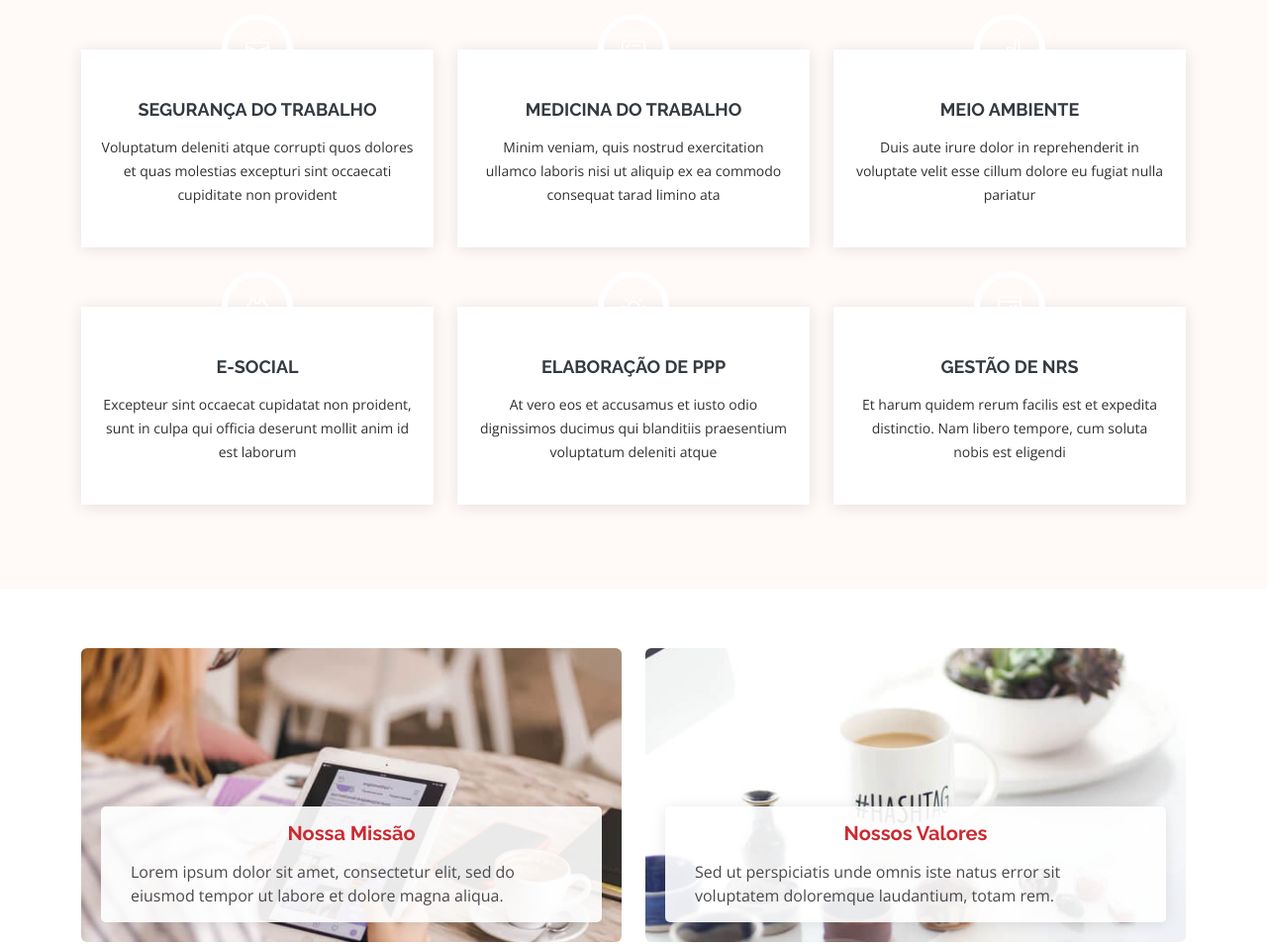
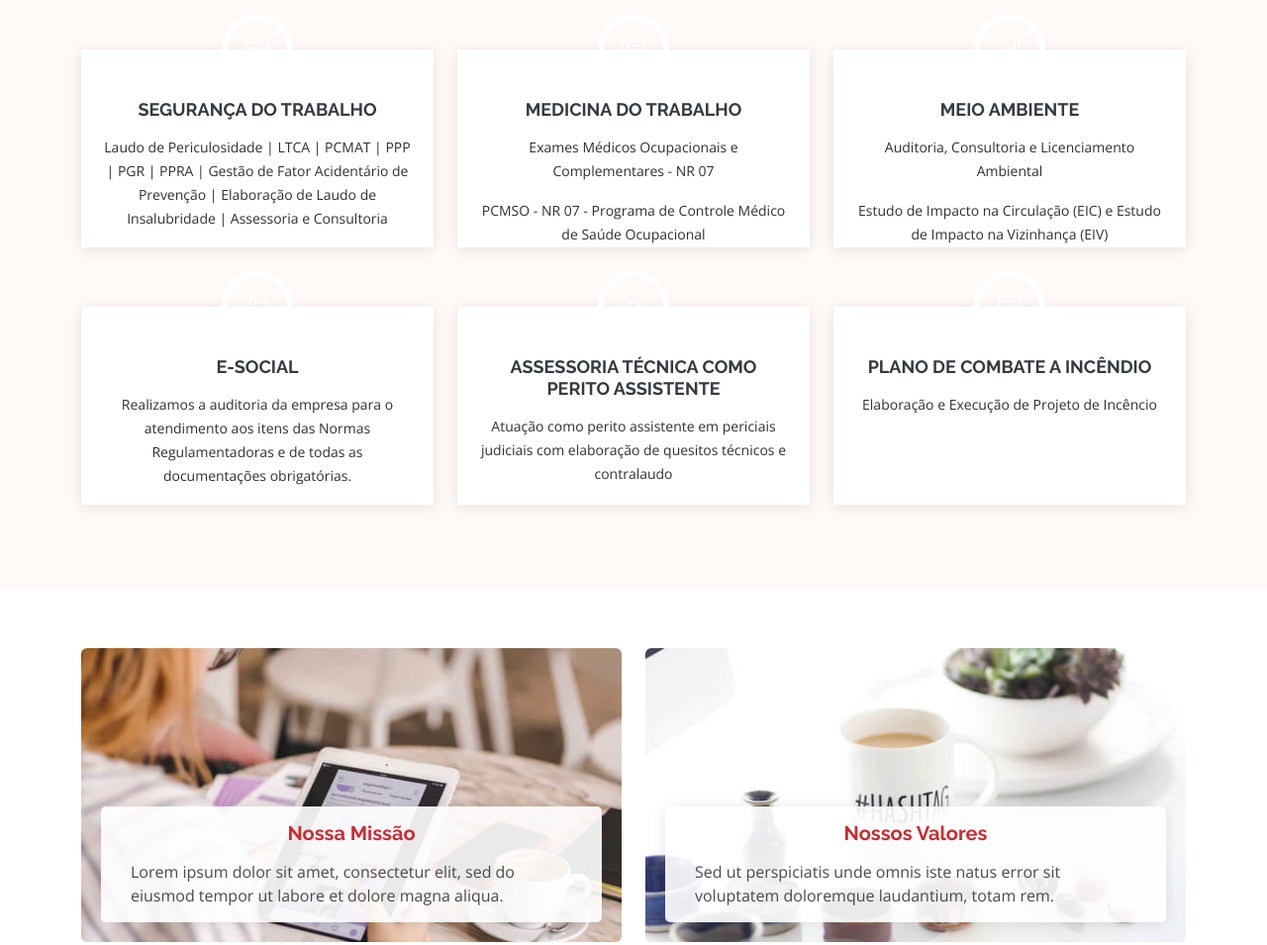
Before and after one commit to vitorvono/Flexor, a plain HTML site: page index.html in a window 1280 px wide. Shown: the part 1800-2755 px from the top of the page at 99% size. Drawn offline with nearby package versions, Linux system fonts and the light colour scheme.

Commit message:
Little changes

```diff
--- a/index.html
+++ b/index.html
@@ -46,7 +46,8 @@
       <div class="contact-info d-flex align-items-center">
         <i class="bi bi-envelope d-flex align-items-center"><a
             href="mailto:contact@example.com">seest@seest.com.br</a></i>
-        <i class="bi bi-phone d-flex align-items-center ms-4"><span>(35) XXXX-XXXXX</span></i>
+        <i class="bi bi-phone d-flex align-items-center ms-4"><span> (35) 98808-5862 | (35) 3422-1924</span></i>
+
       </div>
 
       <!-- <div class="cta d-none d-md-flex align-items-center">
@@ -229,48 +230,49 @@
             <div class="icon-box">
               <div class="icon"><i class="bi bi-briefcase"></i></div>
               <h4 class="title"><a href="">SEGURANÇA DO TRABALHO</a></h4>
-              <p class="description">Voluptatum deleniti atque corrupti quos dolores et quas molestias excepturi sint
-                occaecati cupiditate non provident</p>
+              <p class="description">Laudo de Periculosidade | LTCA | PCMAT | PPP | PGR | PPRA | Gestão de Fator
+                Acidentário de Prevenção | Elaboração de Laudo de Insalubridade | Assessoria e Consultoria</p>
             </div>
           </div>
           <div class="col-lg-4 col-md-6" data-aos="fade-up" data-aos-delay="100">
             <div class="icon-box">
               <div class="icon"><i class="bi bi-card-checklist"></i></div>
               <h4 class="title"><a href="">MEDICINA DO TRABALHO</a></h4>
-              <p class="description">Minim veniam, quis nostrud exercitation ullamco laboris nisi ut aliquip ex ea
-                commodo consequat tarad limino ata</p>
+              <p class="description">Exames Médicos Ocupacionais e Complementares - NR 07
+              <p>
+              <p class="description">PCMSO - NR 07 - Programa de Controle Médico de Saúde Ocupacional</p>
             </div>
           </div>
           <div class="col-lg-4 col-md-6" data-aos="fade-up" data-aos-delay="200">
             <div class="icon-box">
               <div class="icon"><i class="bi bi-bar-chart"></i></div>
               <h4 class="title"><a href="">MEIO AMBIENTE</a></h4>
-              <p class="description">Duis aute irure dolor in reprehenderit in voluptate velit esse cillum dolore eu
-                fugiat nulla pariatur</p>
+              <p class="description">Auditoria, Consultoria e Licenciamento Ambiental</p>
+              <p class="description">Estudo de Impacto na Circulação (EIC) e Estudo de Impacto na Vizinhança (EIV)</p>
             </div>
           </div>
           <div class="col-lg-4 col-md-6" data-aos="fade-up" data-aos-delay="300">
             <div class="icon-box">
               <div class="icon"><i class="bi bi-binoculars"></i></div>
-              <h4 class="title"><a href="">E-SOCIAL</a></h4>
-              <p class="description">Excepteur sint occaecat cupidatat non proident, sunt in culpa qui officia deserunt
-                mollit anim id est laborum</p>
+              <h4 class="title"><a href="">e-SOCIAL</a></h4>
+              <p class="description">Realizamos a auditoria da empresa para o atendimento aos itens das Normas
+                Regulamentadoras e de todas as documentações obrigatórias.
+              </p>
             </div>
           </div>
           <div class="col-lg-4 col-md-6" data-aos="fade-up" data-aos-delay="400">
             <div class="icon-box">
               <div class="icon"><i class="bi bi-brightness-high"></i></div>
-              <h4 class="title"><a href="">Elaboração de PPP</a></h4>
-              <p class="description">At vero eos et accusamus et iusto odio dignissimos ducimus qui blanditiis
-                praesentium voluptatum deleniti atque</p>
+              <h4 class="title"><a href="">Assessoria Técnica como Perito Assistente</a></h4>
+              <p class="description">Atuação como perito assistente em periciais judiciais com elaboração de quesitos
+                técnicos e contralaudo</p>
             </div>
           </div>
           <div class="col-lg-4 col-md-6" data-aos="fade-up" data-aos-delay="500">
             <div class="icon-box">
               <div class="icon"><i class="bi bi-calendar4-week"></i></div>
-              <h4 class="title"><a href="">Gestão de NRs</a></h4>
-              <p class="description">Et harum quidem rerum facilis est et expedita distinctio. Nam libero tempore, cum
-                soluta nobis est eligendi</p>
+              <h4 class="title"><a href="">Plano de Combate a Incêndio</a></h4>
+              <p class="description">Elaboração e Execução de Projeto de Incêncio</p>
             </div>
           </div>
         </div>
@@ -548,7 +550,7 @@
               Rua Adolfo Olinto, 710 <br>
               Pouso Alegre/MG 37550-041<br><br><br>
               <strong>Telefone:</strong> (35) 3422-1924<br>
-              <strong>WhatsApp:</strong> (35) xxxx<br>
+              <strong>WhatsApp:</strong> (35) 98808-5862<br>
               <strong>Email:</strong> seest@seest.com.br<br>
             </p>
           </div>
```
